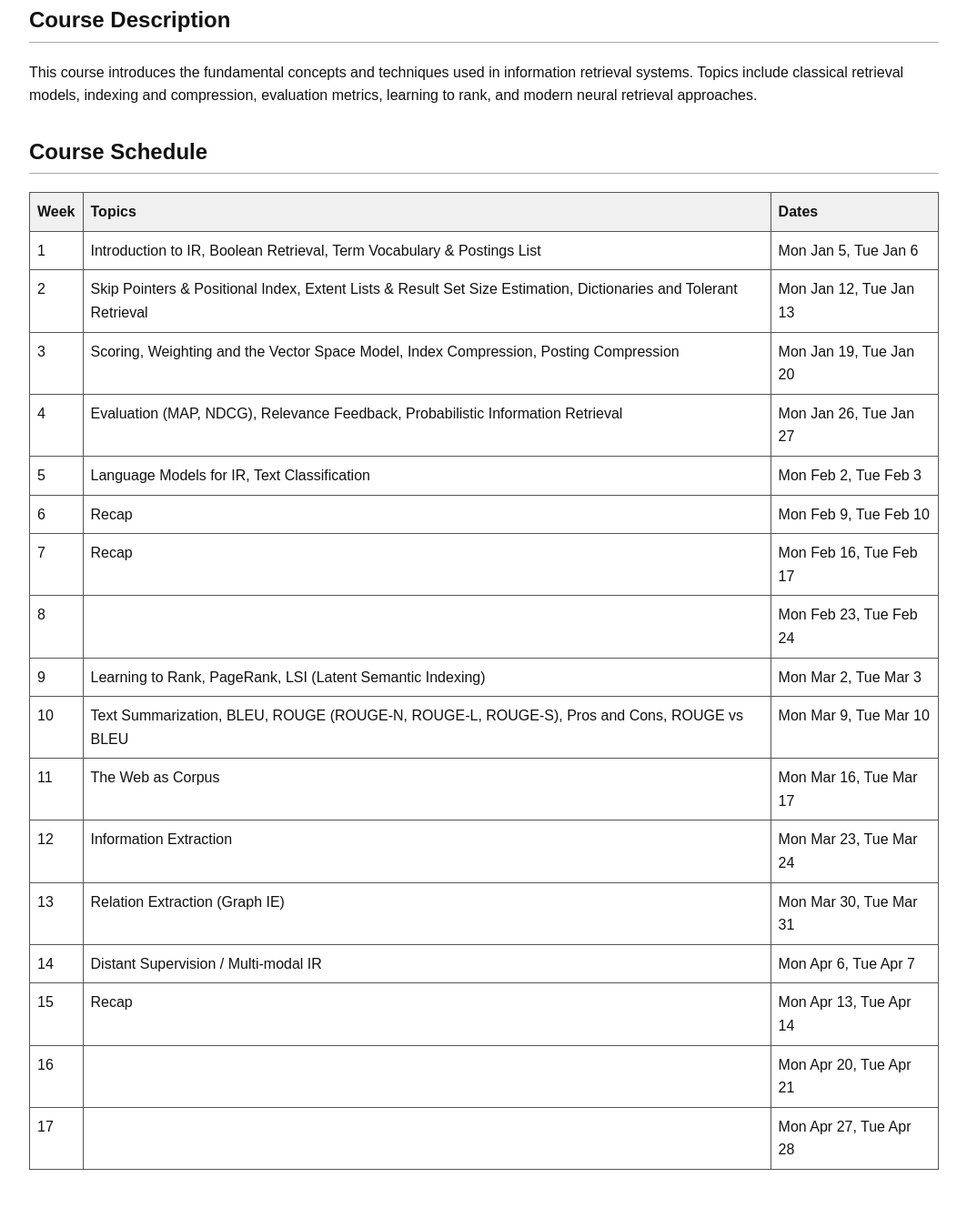
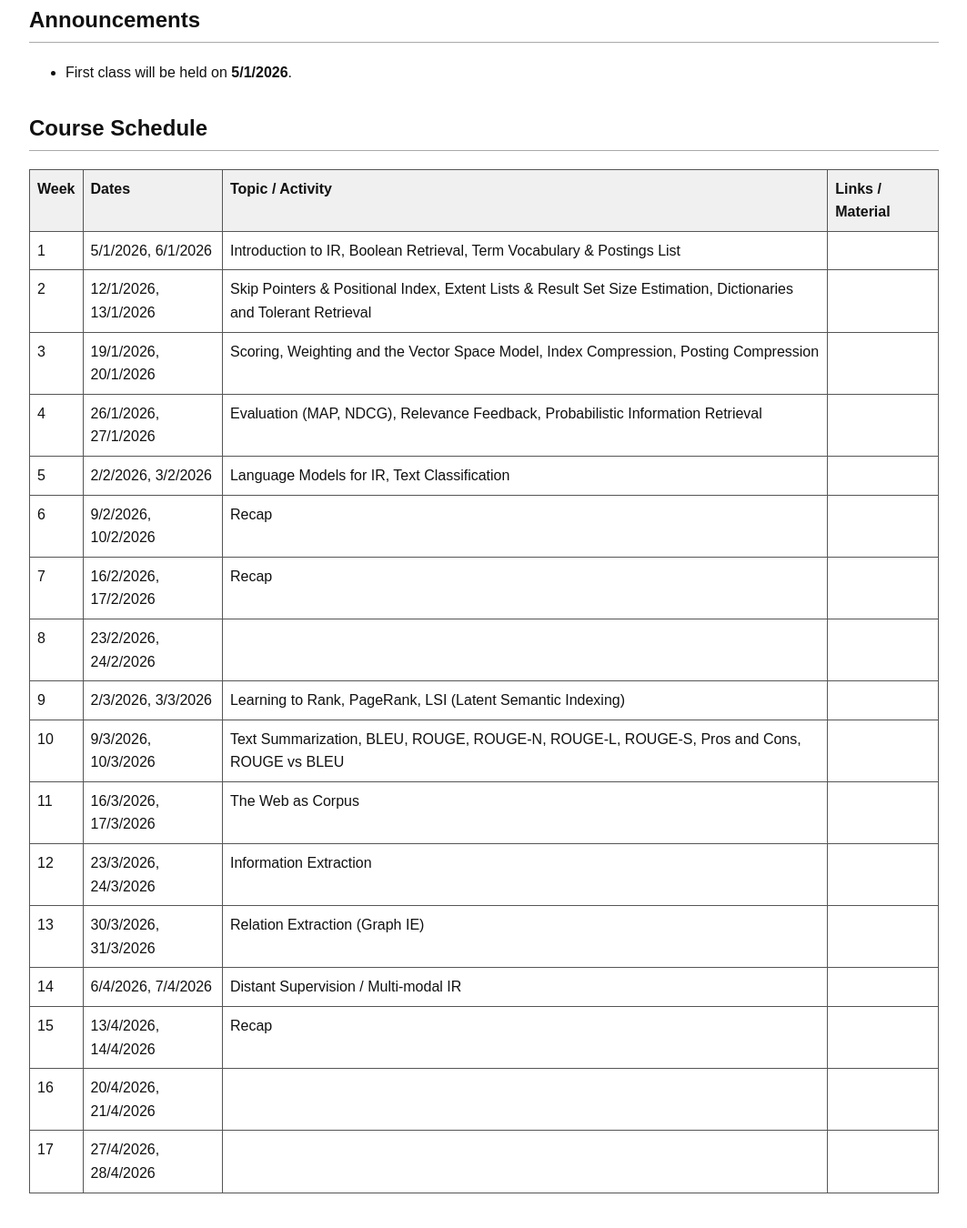
Before and after one commit to dchakravorty2000/Information_Retrieval_CS60092_2026, a plain HTML site: page index.html in a window 1280 px wide. Shown: the part 224-1574 px from the top of the page at 91% size, without its empty margins (108-1171 px from the left). Before the commit the page ends 1550 px from the top, so only its background shows below. Drawn offline with Linux system fonts and the light colour scheme.

Commit message:
Updated Format

```diff
--- a/index.html
+++ b/index.html
@@ -46,107 +46,122 @@
 <strong>Teaching Assistants:</strong> Debamalya Chakravorty, Yashwant Pravinrao Bangde
 </p>
 
-<h2>Course Description</h2>
-<p>
-This course introduces the fundamental concepts and techniques used in
-information retrieval systems. Topics include classical retrieval models,
-indexing and compression, evaluation metrics, learning to rank, and modern
-neural retrieval approaches.
-</p>
+<h2>Announcements</h2>
+<ul>
+  <li>First class will be held on <strong>5/1/2026</strong>.</li>
+</ul>
 
 <h2>Course Schedule</h2>
 
 <table>
   <tr>
     <th>Week</th>
-    <th>Topics</th>
     <th>Dates</th>
+    <th>Topic / Activity</th>
+    <th>Links / Material</th>
   </tr>
 
   <tr>
     <td>1</td>
+    <td>5/1/2026, 6/1/2026</td>
     <td>Introduction to IR, Boolean Retrieval, Term Vocabulary & Postings List</td>
-    <td>Mon Jan 5, Tue Jan 6</td>
+    <td></td>
   </tr>
   <tr>
     <td>2</td>
+    <td>12/1/2026, 13/1/2026</td>
     <td>Skip Pointers & Positional Index, Extent Lists & Result Set Size Estimation, Dictionaries and Tolerant Retrieval</td>
-    <td>Mon Jan 12, Tue Jan 13</td>
+    <td></td>
   </tr>
   <tr>
     <td>3</td>
+    <td>19/1/2026, 20/1/2026</td>
     <td>Scoring, Weighting and the Vector Space Model, Index Compression, Posting Compression</td>
-    <td>Mon Jan 19, Tue Jan 20</td>
+    <td></td>
   </tr>
   <tr>
     <td>4</td>
+    <td>26/1/2026, 27/1/2026</td>
     <td>Evaluation (MAP, NDCG), Relevance Feedback, Probabilistic Information Retrieval</td>
-    <td>Mon Jan 26, Tue Jan 27</td>
+    <td></td>
   </tr>
   <tr>
     <td>5</td>
+    <td>2/2/2026, 3/2/2026</td>
     <td>Language Models for IR, Text Classification</td>
-    <td>Mon Feb 2, Tue Feb 3</td>
+    <td></td>
   </tr>
   <tr>
     <td>6</td>
+    <td>9/2/2026, 10/2/2026</td>
     <td>Recap</td>
-    <td>Mon Feb 9, Tue Feb 10</td>
+    <td></td>
   </tr>
   <tr>
     <td>7</td>
+    <td>16/2/2026, 17/2/2026</td>
     <td>Recap</td>
-    <td>Mon Feb 16, Tue Feb 17</td>
+    <td></td>
   </tr>
   <tr>
     <td>8</td>
+    <td>23/2/2026, 24/2/2026</td>
     <td></td>
-    <td>Mon Feb 23, Tue Feb 24</td>
+    <td></td>
   </tr>
   <tr>
     <td>9</td>
+    <td>2/3/2026, 3/3/2026</td>
     <td>Learning to Rank, PageRank, LSI (Latent Semantic Indexing)</td>
-    <td>Mon Mar 2, Tue Mar 3</td>
+    <td></td>
   </tr>
   <tr>
     <td>10</td>
-    <td>Text Summarization, BLEU, ROUGE (ROUGE-N, ROUGE-L, ROUGE-S), Pros and Cons, ROUGE vs BLEU</td>
-    <td>Mon Mar 9, Tue Mar 10</td>
+    <td>9/3/2026, 10/3/2026</td>
+    <td>Text Summarization, BLEU, ROUGE, ROUGE-N, ROUGE-L, ROUGE-S, Pros and Cons, ROUGE vs BLEU</td>
+    <td></td>
   </tr>
   <tr>
     <td>11</td>
+    <td>16/3/2026, 17/3/2026</td>
     <td>The Web as Corpus</td>
-    <td>Mon Mar 16, Tue Mar 17</td>
+    <td></td>
   </tr>
   <tr>
     <td>12</td>
+    <td>23/3/2026, 24/3/2026</td>
     <td>Information Extraction</td>
-    <td>Mon Mar 23, Tue Mar 24</td>
+    <td></td>
   </tr>
   <tr>
     <td>13</td>
+    <td>30/3/2026, 31/3/2026</td>
     <td>Relation Extraction (Graph IE)</td>
-    <td>Mon Mar 30, Tue Mar 31</td>
+    <td></td>
   </tr>
   <tr>
     <td>14</td>
+    <td>6/4/2026, 7/4/2026</td>
     <td>Distant Supervision / Multi-modal IR</td>
-    <td>Mon Apr 6, Tue Apr 7</td>
+    <td></td>
   </tr>
   <tr>
     <td>15</td>
+    <td>13/4/2026, 14/4/2026</td>
     <td>Recap</td>
-    <td>Mon Apr 13, Tue Apr 14</td>
+    <td></td>
   </tr>
   <tr>
     <td>16</td>
+    <td>20/4/2026, 21/4/2026</td>
     <td></td>
-    <td>Mon Apr 20, Tue Apr 21</td>
+    <td></td>
   </tr>
   <tr>
     <td>17</td>
+    <td>27/4/2026, 28/4/2026</td>
     <td></td>
-    <td>Mon Apr 27, Tue Apr 28</td>
+    <td></td>
   </tr>
 </table>
 
```
